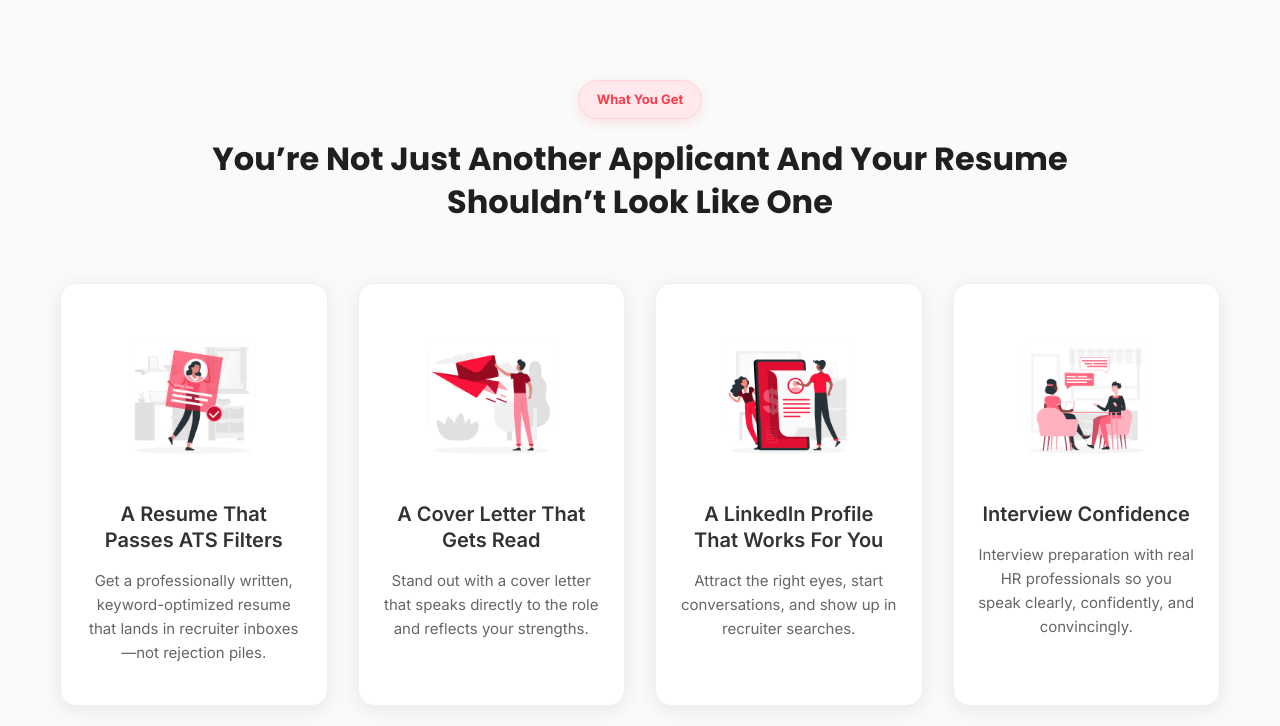
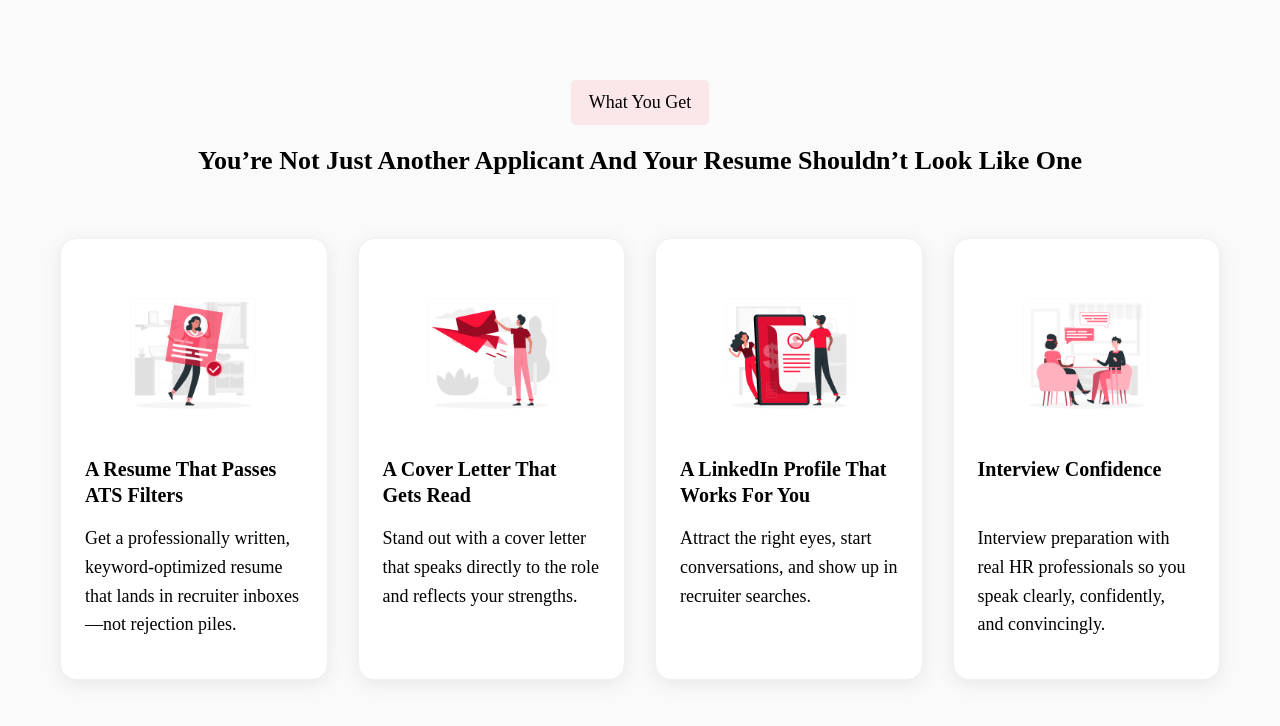
Before and after one commit to Ash-sudo13/Internship-Assignment, a plain HTML site: page index.html in a window 1280 px wide. Shown: the part 900-1626 px from the top of the page. Drawn offline with Linux system fonts and the light colour scheme.

Commit message:
fixed the lower part

```diff
--- a/index.html
+++ b/index.html
@@ -144,9 +144,9 @@
       <div class="features-container">
         <header class="section-header">
           <div class="section-tag">What You Get</div>
-          <h2 id="features-title" class="section-title">
+          <h4 id="features-title" class="section-title">
             You’re Not Just Another Applicant And Your Resume Shouldn’t Look Like One
-          </h2>
+          </h4>
         </header>
 
         <div class="features-grid">
--- a/styles.css
+++ b/styles.css
@@ -570,22 +570,22 @@ body {
 
 .section-tag {
     display: inline-block;
-    background: #ffe9ec;
-    color: #ff3b4a;
+    background: #FD92A430 ;
+    color: #000000;
     padding: 8px 18px;
-    border-radius: 999px;
-    font-size: 13px;
-    font-weight: 700;
+    border-radius: 5px;
+    font-size: 18px;
     margin-bottom: 18px;
-    border: 1px solid #ffd4da;
-    box-shadow: 0 4px 12px rgba(255, 59, 74, 0.12);
+    font-weight: semibold;
+    border: none;
+    font-family: figtree;
 }
 
 .section-title {
-    font-family: 'Poppins', 'Inter', system-ui, -apple-system, Segoe UI, Roboto, sans-serif;
-    font-size: 32px;
-    font-weight: 700;
-    color: #1f1f1f;
+    font-family: figtree;
+    font-size: 26px;
+    font-weight: 550;
+    color: #000000;
     line-height: 1.35;
     max-width: 900px;
     margin: 0 auto;
@@ -601,7 +601,7 @@ body {
     background: white;
     border-radius: 16px;
     box-shadow: 0 4px 20px rgba(0, 0, 0, 0.08);
-    text-align: center;
+    text-align: left;
     padding: 40px 24px;
     transition: all 0.3s ease;
     border: 1px solid #f0f0f0;
@@ -632,16 +632,21 @@ body {
 
 .feature-title {
     font-size: 20px;
-    font-weight: 600;
-    color: #333;
+    font-weight: medium;
+    color: #000000;
     margin-bottom: 16px;
     line-height: 1.3;
+    font-family: figtree;
+    height: 52px;
 }
 
+
 .feature-description {
-    font-size: 15px;
-    color: #666;
+    font-size: 18px;
+    color: #000000;
     line-height: 1.6;
+    font-weight: regular;
+    font-family: figtree;
 }
 
 /* Responsive Design */
```
